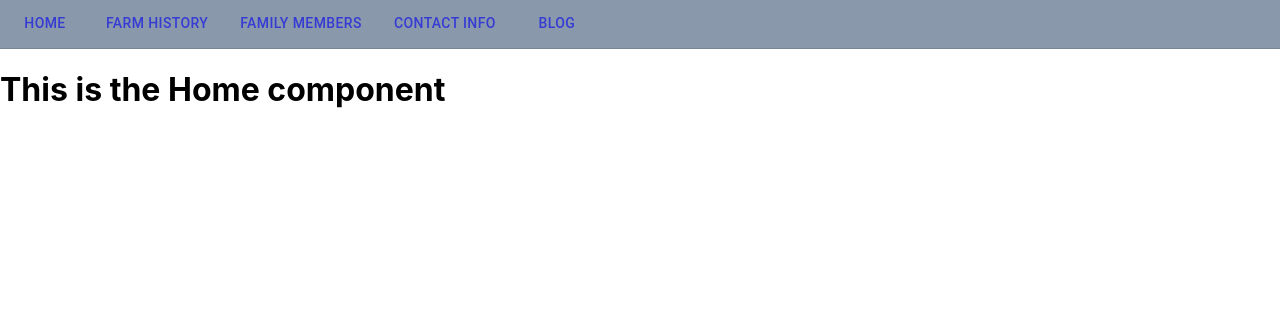
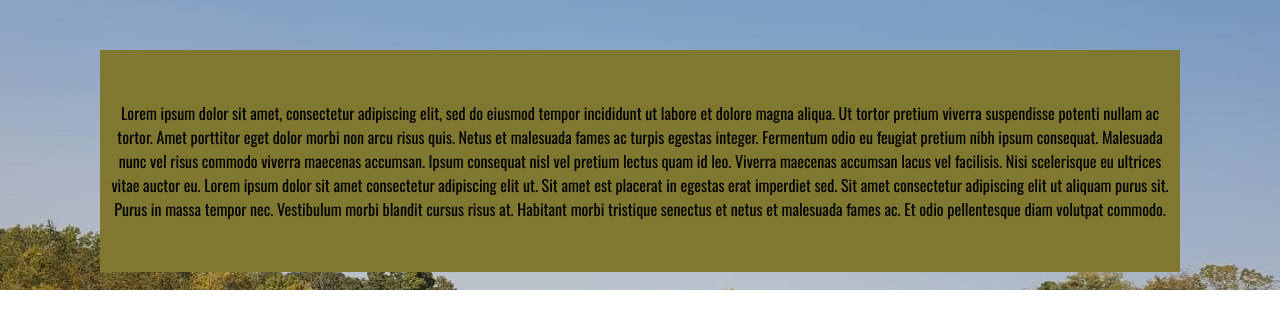
Before and after one commit to borban/orbanfamilyfarm, a React (Create React App) app in the folder orban-family-farm/: page / in a window 1280 px wide. Shown: the top 328 px of the page. Built offline with nearby package versions, Linux system fonts and the light colour scheme.

Commit message:
New design changes

```diff
--- a/orban-family-farm/public/index.html
+++ b/orban-family-farm/public/index.html
@@ -1,13 +1,14 @@
 <!DOCTYPE html>
 <html lang="en">
+
 <head>
   <meta charset="utf-8" />
   <meta name="viewport" content="width=device-width, initial-scale=1" />
   <meta name="theme-color" content="#000000" />
-    <meta
-      name="description"
-      content="Orban Family Farm"
-    />
+  <meta name="description" content="Orban Family Farm" />
+  <link rel="preconnect" href="https://fonts.googleapis.com">
+  <link rel="preconnect" href="https://fonts.gstatic.com" crossorigin>
+  <link href="https://fonts.googleapis.com/css2?family=Oswald:wght@300;400;500;700&display=swap" rel="stylesheet">
   <!-- <link rel="apple-touch-icon" href="%PUBLIC_URL%/logo192.png" /> -->
   <!--
       manifest.json provides metadata used when your web app is installed on a
@@ -25,6 +26,7 @@
     -->
   <title>Orban Family Farm</title>
 </head>
+
 <body>
   <noscript>You need to enable JavaScript to run this app.</noscript>
   <div id="root"></div>
@@ -39,4 +41,5 @@
       To create a production bundle, use `npm run build` or `yarn build`.
     -->
 </body>
+
 </html>
--- a/orban-family-farm/src/App.css
+++ b/orban-family-farm/src/App.css
@@ -1,8 +1,30 @@
-.App {
-  text-align: center;
-  background-color: #333D46;
-}
-
 .App-link {
   color: #333D46;
 }
+
+.container {
+  font-family: Oswald;
+  background-image: url("./images/background.jpg");
+  background-position: center center;
+  background-size: cover;
+  background-repeat: no-repeat;
+  background-attachment: fixed;
+}
+
+.banner {
+  height: 240px;
+  padding-top: 50px;
+}
+
+.banner-content {
+  padding-top: 25px;
+  padding-bottom: 25px;
+  margin-left: 100px;
+  margin-right: 100px;
+  text-align: center;
+  background-color: #807731;
+}
+
+.banner-content p{
+  padding: 10px 10px 10px 10px;
+}
--- a/orban-family-farm/src/App.js
+++ b/orban-family-farm/src/App.js
@@ -1,29 +1,13 @@
 import React from "react";
 import "./App.css";
-import NavigationBar from "./NavigationBar";
-import { Switch, Route } from "react-router";
-import Home from "./content/Home";
-import FarmHistory from "./content/FarmHistory";
-import FamilyMembers from "./content/FamilyMembers";
-import ContactInfo from "./content/ContactInfo";
-import Blog from "./content/Blog";
+import Banner from "./content/Banner";
+import Content from "./content/Content";
 
 function App() {
   return (
-    <div>
-      <div>
-        <NavigationBar />
-      </div>
-      <div>
-        <Switch>
-          <Route exact path="/" component={Home} />
-          <Route path="/home" component={Home} />
-          <Route path="/farm-history" component={FarmHistory} />
-          <Route path="/family-members" component={FamilyMembers} />
-          <Route path="/contact-info" component={ContactInfo} />
-          <Route path="/blog" component={Blog} />
-        </Switch>
-      </div>
+    <div className="container">
+      <Banner />
+      <Content />
     </div>
   );
 }
--- a/orban-family-farm/src/NavigationBar.js
+++ b/orban-family-farm/src/NavigationBar.js
@@ -5,23 +5,9 @@ import { Link } from "react-router-dom";
 function NavigationBar() {
   return (
     <div>
-      <Tabs
-        sx={{ borderBottom: 1, borderColor: "divider", bgcolor: "#8998AB" }}
-      >
+      <Tabs>
         <Link to="/home">
           <Tab label="Home" />
-        </Link>
-        <Link to="/farm-history">
-          <Tab label="Farm History" />
-        </Link>
-        <Link to="/family-members">
-          <Tab label="Family Members" />
-        </Link>
-        <Link to="/contact-info">
-          <Tab label="Contact Info" />
-        </Link>
-        <Link to="/blog">
-          <Tab label="Blog" />
         </Link>
       </Tabs>
     </div>
--- /dev/null
+++ b/orban-family-farm/src/content/Banner.js
@@ -0,0 +1,29 @@
+import React from "react";
+
+function Banner() {
+  return (
+    <div className="banner">
+      <div className="banner-content">
+        <p>
+          {" "}
+          Lorem ipsum dolor sit amet, consectetur adipiscing elit, sed do
+          eiusmod tempor incididunt ut labore et dolore magna aliqua. Ut tortor
+          pretium viverra suspendisse potenti nullam ac tortor. Amet porttitor
+          eget dolor morbi non arcu risus quis. Netus et malesuada fames ac
+          turpis egestas integer. Fermentum odio eu feugiat pretium nibh ipsum
+          consequat. Malesuada nunc vel risus commodo viverra maecenas accumsan.
+          Ipsum consequat nisl vel pretium lectus quam id leo. Viverra maecenas
+          accumsan lacus vel facilisis. Nisi scelerisque eu ultrices vitae
+          auctor eu. Lorem ipsum dolor sit amet consectetur adipiscing elit ut.
+          Sit amet est placerat in egestas erat imperdiet sed. Sit amet
+          consectetur adipiscing elit ut aliquam purus sit. Purus in massa
+          tempor nec. Vestibulum morbi blandit cursus risus at. Habitant morbi
+          tristique senectus et netus et malesuada fames ac. Et odio
+          pellentesque diam volutpat commodo.
+        </p>
+      </div>
+    </div>
+  );
+}
+
+export default Banner;
--- a/orban-family-farm/src/content/Blog.js
+++ /dev/null
@@ -1,7 +0,0 @@
-import React from "react";
-
-function Blog() {
-  return <div>This is the Blog component</div>;
-}
-
-export default Blog;
--- a/orban-family-farm/src/content/ContactInfo.js
+++ /dev/null
@@ -1,7 +0,0 @@
-import React from "react";
-
-function ContactInfo() {
-  return <div>This is the ContactInfo component</div>;
-}
-
-export default ContactInfo;
--- /dev/null
+++ b/orban-family-farm/src/content/Content.js
@@ -0,0 +1,7 @@
+import React from "react";
+
+function Content() {
+  return <div className="content"></div>;
+}
+
+export default Content;
--- a/orban-family-farm/src/content/FamilyMembers.js
+++ /dev/null
@@ -1,7 +0,0 @@
-import React from "react";
-
-function FamilyMembers() {
-  return <div>This is the FamilyMembers component</div>;
-}
-
-export default FamilyMembers;
--- a/orban-family-farm/src/content/FarmHistory.js
+++ /dev/null
@@ -1,7 +0,0 @@
-import React from "react";
-
-function FarmHistory() {
-  return <div>This is the FarmHistory component</div>;
-}
-
-export default FarmHistory;
--- a/orban-family-farm/src/content/Home.js
+++ /dev/null
@@ -1,11 +0,0 @@
-import React from "react";
-
-function Home() {
-  return (
-    <div>
-      <h1>This is the Home component</h1>
-    </div>
-  );
-}
-
-export default Home;
```
Also changed, not shown: orban-family-farm/src/images/background.jpg (added), orban-family-farm/src/images/banner.jpg (added). Lines whose indentation alone changed are shown as unchanged.
